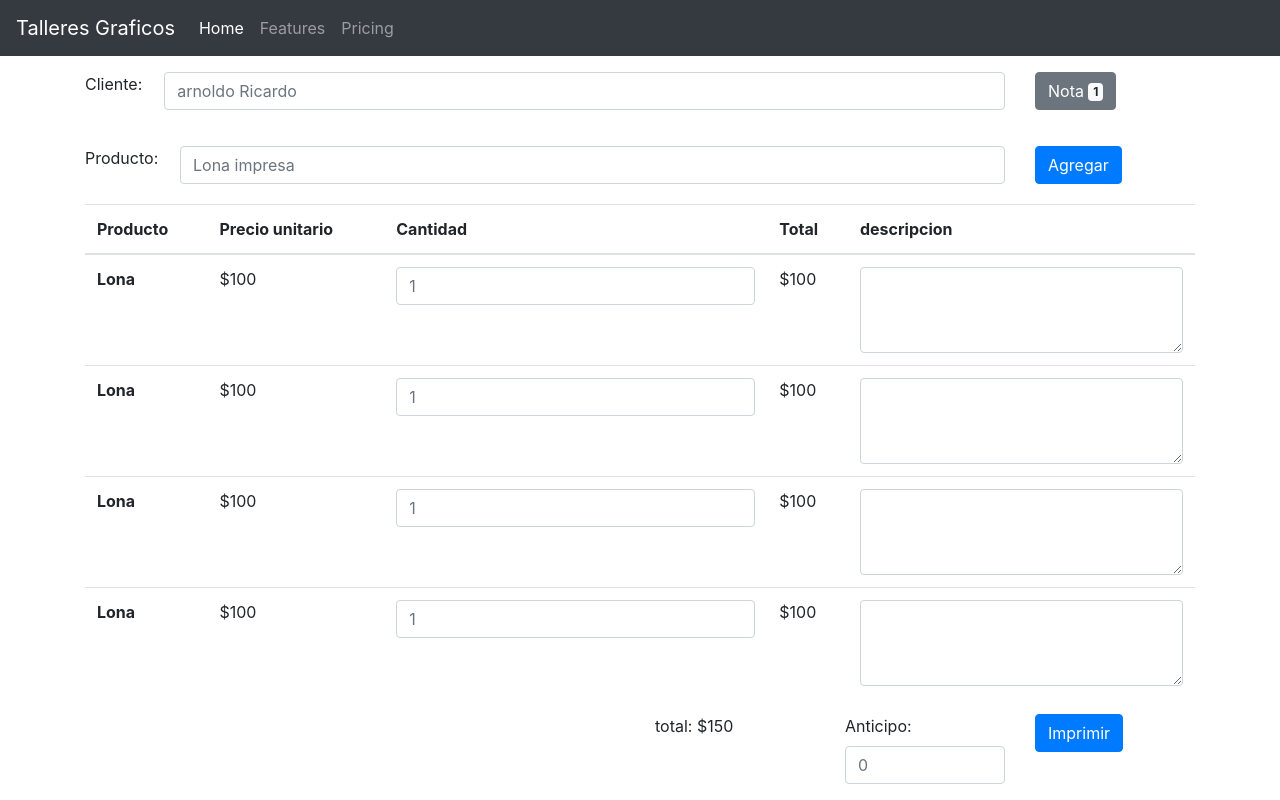
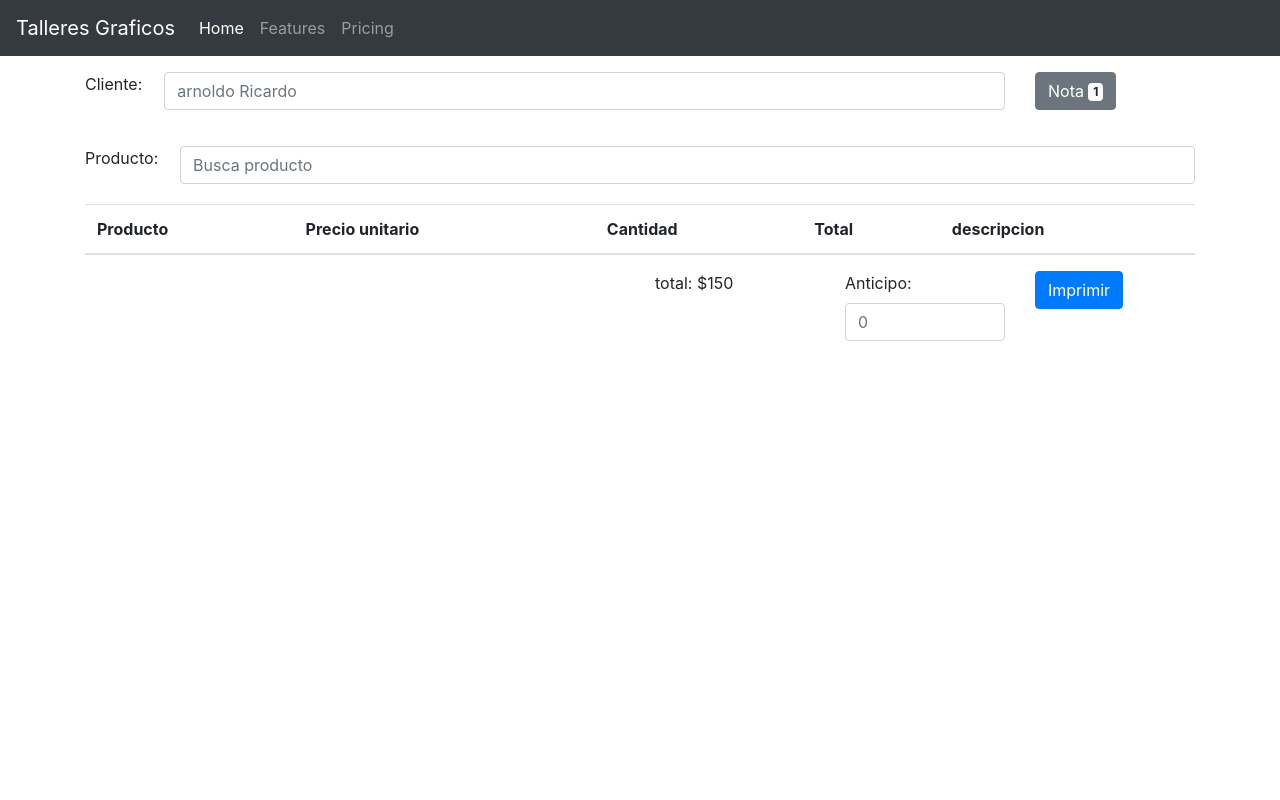
Before and after one commit to ArnoldoRicardo/imprenta-soft, a React (Create React App) app: page / in a window 1280 px wide. Built offline with nearby package versions, Linux system fonts and the light colour scheme.

Commit message:
busqueda y agregado de productos a las notas

```diff
--- a/src/components/CreateNota.js
+++ b/src/components/CreateNota.js
@@ -12,49 +12,25 @@ class CreateNota extends Component {
 
         this.state = {
             cliente: null,
-            productos: [
-                {
-                    id: 1,
-                    nombre: 'Lona',
-                    costo: '20.00',
-                    departamento: 'gran formato',
-                    precio: 100,
-                    cantidad: 1,
-                    descripcion: 'lona de se vende',
-                },
-                {
-                    id: 2,
-                    nombre: 'Lona',
-                    costo: '20.00',
-                    departamento: 'gran formato',
-                    precio: 100,
-                    cantidad: 1,
-                    descripcion: 'lona de se vende',
-                },
-                {
-                    id: 3,
-                    nombre: 'Lona',
-                    costo: '20.00',
-                    departamento: 'gran formato',
-                    precio: 100,
-                    cantidad: 1,
-                    descripcion: 'lona de se vende',
-                },
-                {
-                    id: 4,
-                    nombre: 'Lona',
-                    costo: '20.00',
-                    departamento: 'gran formato',
-                    precio: 100,
-                    cantidad: 1,
-                    descripcion: 'lona de se vende',
-                },
-            ],
+            productos: [],
         };
     }
 
     handleClienteChange = (id) => {
         this.setState({ cliente: id });
+    };
+
+    handleAddProducto = (producto) => {
+        producto.cantidad = 1;
+        producto.descripcion = '';
+
+        this.setState((state) => {
+            const productos = state.productos.concat(producto);
+
+            return {
+                productos,
+            };
+        });
     };
 
     render() {
@@ -78,7 +54,7 @@ class CreateNota extends Component {
                     </div>
                     <div className='row'>
                         <div className='col-12'>
-                            <SearchProducto />
+                            <SearchProducto onAddProducto={this.handleAddProducto} />
                         </div>
                     </div>
                     <div className='row'>
--- a/src/components/SearchProducto.js
+++ b/src/components/SearchProducto.js
@@ -13,23 +13,19 @@ class SearchProducto extends Component {
         this.state = {
             value: '',
             search: [],
-            selected: null,
         };
     }
 
     search = async (val) => {
         let search = await productoService.search(val);
-        if (search.length > 0) {
-            this.setState({ search: search });
-        } else {
-            this.setState({ search: search, selected: null });
-        }
+        this.setState({ search: search });
     };
 
-    seleccionar = (id, index) => {
+    addProducto = (producto) => {
+        this.props.onAddProducto(producto);
+
         this.setState({
-            value: this.state.search[index].nombre,
-            selected: id,
+            value: '',
             search: [],
         });
     };
@@ -37,10 +33,6 @@ class SearchProducto extends Component {
     handleChange = async (event) => {
         this.search(event.target.value);
         this.setState({ value: event.target.value });
-    };
-
-    agregar = async () => {
-        console.log('producto agregado', this.state.selected);
     };
 
     render() {
@@ -51,40 +43,30 @@ class SearchProducto extends Component {
                 <label htmlFor='producto' className='col-1'>
                     Producto:
                 </label>
-                <div className='col-9'>
+                <div className='col'>
                     <input
                         type='text'
                         className='form-control'
                         id='producto'
-                        placeholder='Lona impresa'
+                        placeholder='Busca producto'
                         onChange={this.handleChange}
                         value={value}
                     />
 
                     {search && (
                         <small className='form-text text-muted'>
-                            {/* {search.slice(0, 2).map((cliente, index) => ( //mostrar los 2 primeros */}
-                            {search.map((cliente, index) => (
+                            {search.map((producto) => (
                                 <button
                                     className='btn btn-secondary mr-1'
-                                    key={cliente.id}
-                                    onClick={(e) => this.seleccionar(cliente.id, index)}
+                                    key={producto.id}
+                                    onClick={(e) => this.addProducto(producto)}
                                     href='#'
                                 >
-                                    {cliente.nombre}
+                                    {producto.nombre} ${producto.precio}
                                 </button>
                             ))}
                         </small>
                     )}
-                </div>
-                <div className='col-2'>
-                    <button
-                        type='button'
-                        className='btn btn-primary'
-                        onClick={this.agregar}
-                    >
-                        Agregar
-                    </button>
                 </div>
             </div>
         );
```
